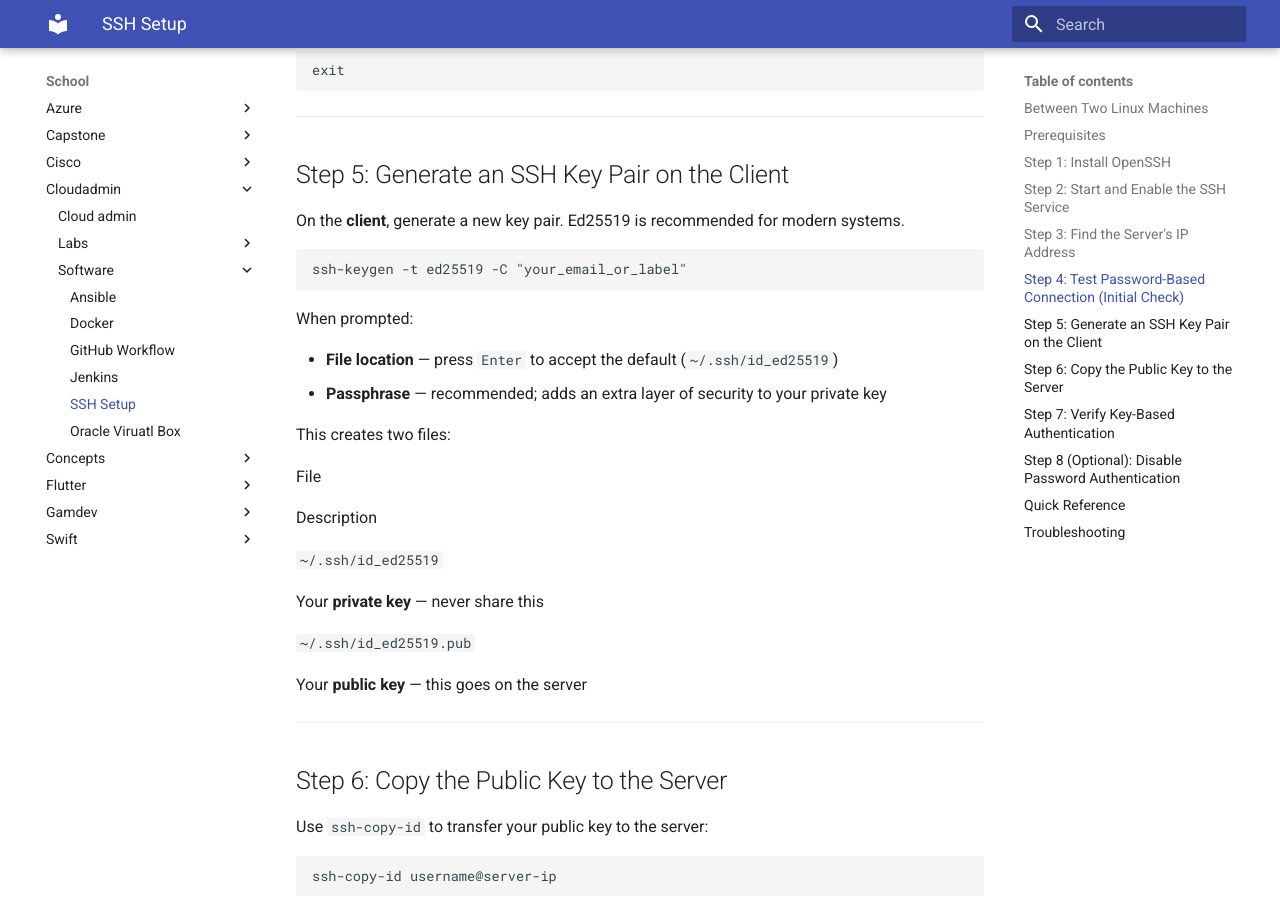
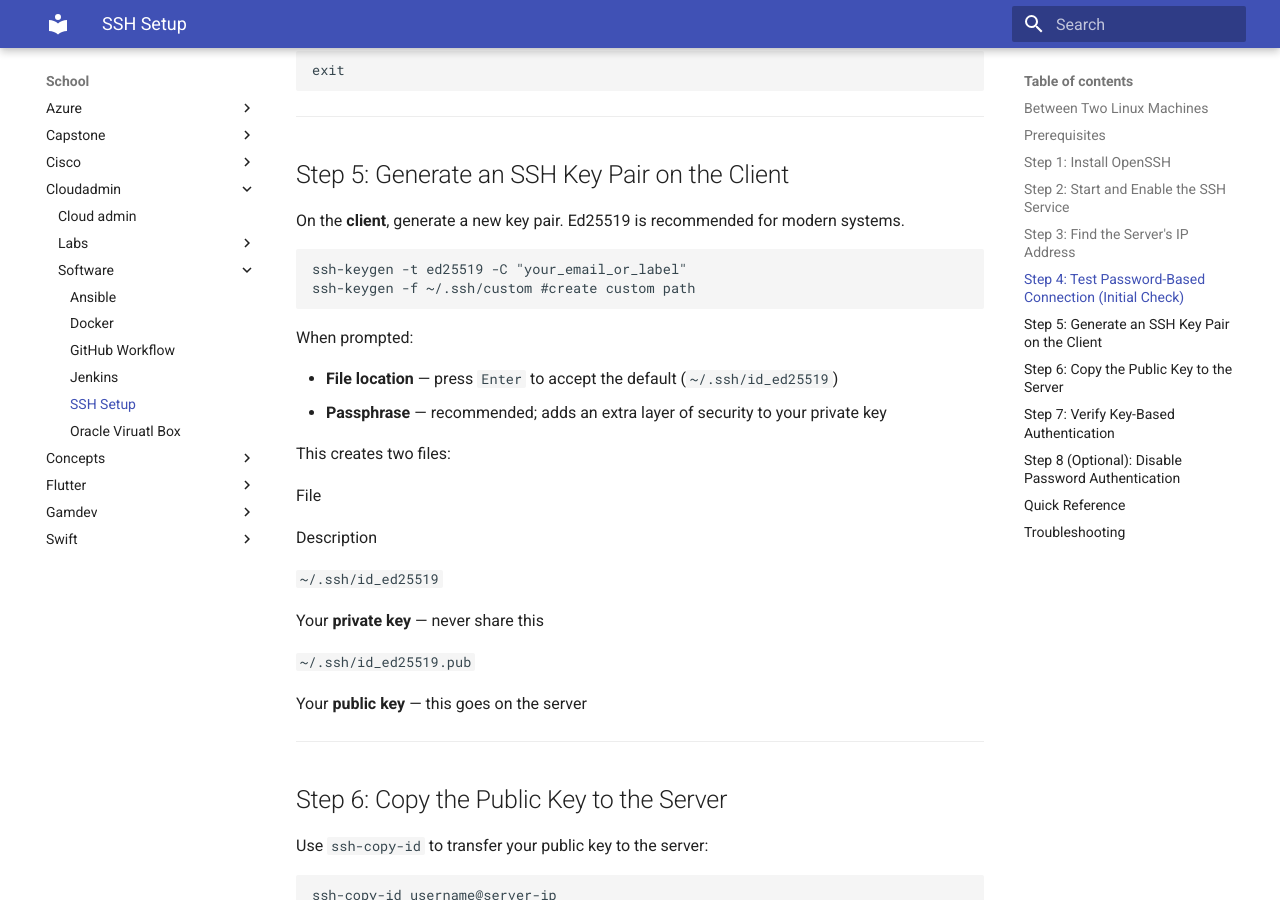
Before and after one commit to MacIntyre-22/notes, an MkDocs documentation site: the page built from public/school/cloudadmin/software/ssh_setup.md, in a window 1280 px wide and 900 px high, scrolled down 1419 px. Built offline with MkDocs 1.6.1 and Material for MkDocs 9.7.7, drawn with Linux system fonts in a browser that asks for light colours.

Commit message:
Mar 18, 2026, 5:33 PM

````diff
--- a/public/school/cloudadmin/software/ssh_setup.md
+++ b/public/school/cloudadmin/software/ssh_setup.md
@@ -69,6 +69,7 @@ On the **client**, generate a new key pair. Ed25519 is recommended for modern sy
 
 ```bash
 ssh-keygen -t ed25519 -C "your_email_or_label"
+ssh-keygen -f ~/.ssh/custom #create custom path
 ```
 
 When prompted:
````
